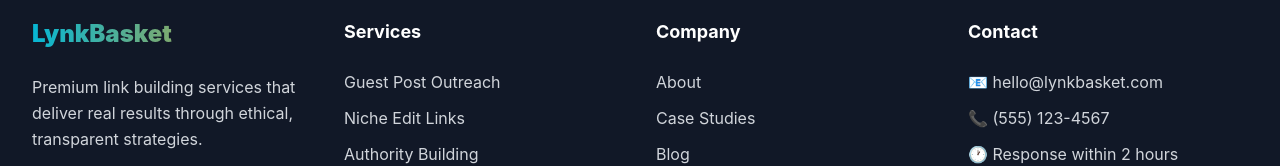
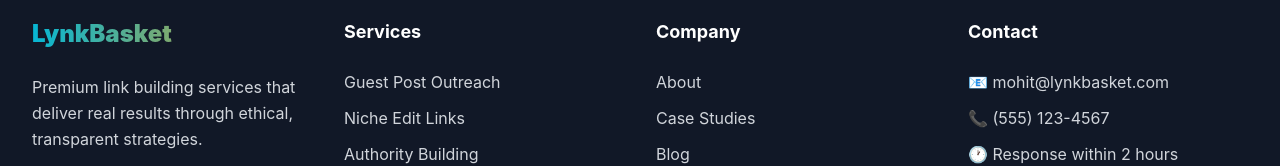
Before and after one commit to Sagar04-2000/lyncbasket-web, a React (Create React App) app: page / in a window 1280 px wide. Shown: the part 2353-2519 px from the top of the page. Built offline with nearby package versions, Linux system fonts and the light colour scheme.

Commit message:
Updated footer email

```diff
--- a/src/components/Footer.jsx
+++ b/src/components/Footer.jsx
@@ -67,7 +67,7 @@ const Footer = () => {
           <div>
             <h4 className="text-lg font-bold mb-6">Contact</h4>
             <div className="text-gray-300 space-y-3">
-              <p>📧 hello@lynkbasket.com</p>
+              <p>📧 mohit@lynkbasket.com</p>
               <p>📞 (555) 123-4567</p>
               <p>🕐 Response within 2 hours</p>
               <button
```
